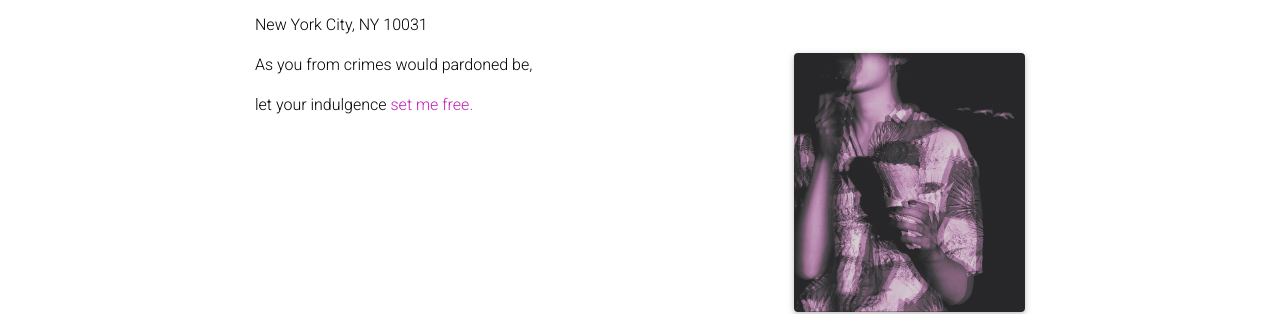
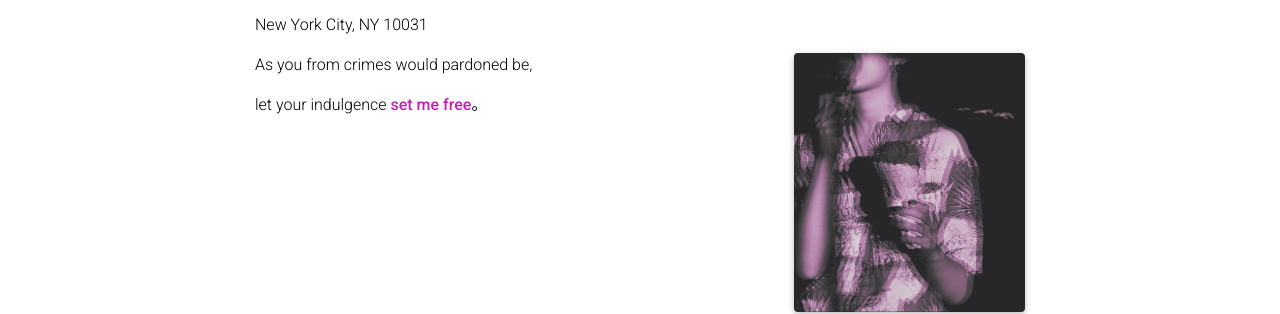
Before and after one commit to Zoewhat/Zoewhat.github.io, a Jekyll site: the page built from _pages/about.md, in a window 1280 px wide. Shown: the part 148-462 px from the top of the page. Built offline with Jekyll 4.4.1, drawn with Linux system fonts in a browser that asks for light colours; full-size pictures stand in for the smaller copies a plugin makes; comment, search, counter and statistics services are not loaded; a style sheet for code colours, icons or effects is not loaded.

Commit message:
Update about.md

```diff
--- a/_pages/about.md
+++ b/_pages/about.md
@@ -16,4 +16,4 @@ news : true  # includes a list of news items
 
 As you from crimes would pardoned be,
 
-let your indulgence <span style="color:#c420b8;">set me free.</span>
+let your indulgence **<span style="color:#c420b8;">set me free</span>**。
```
